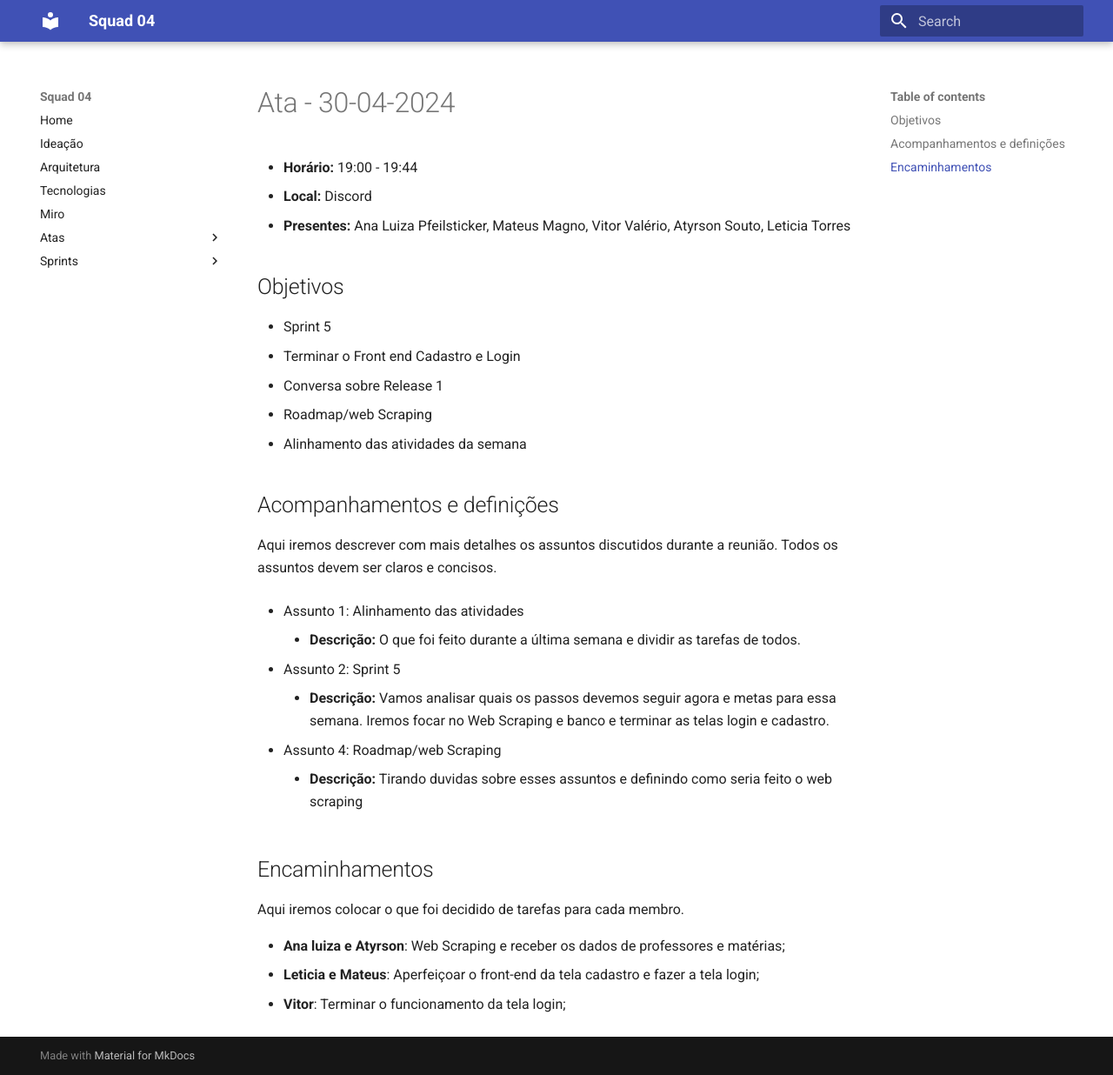
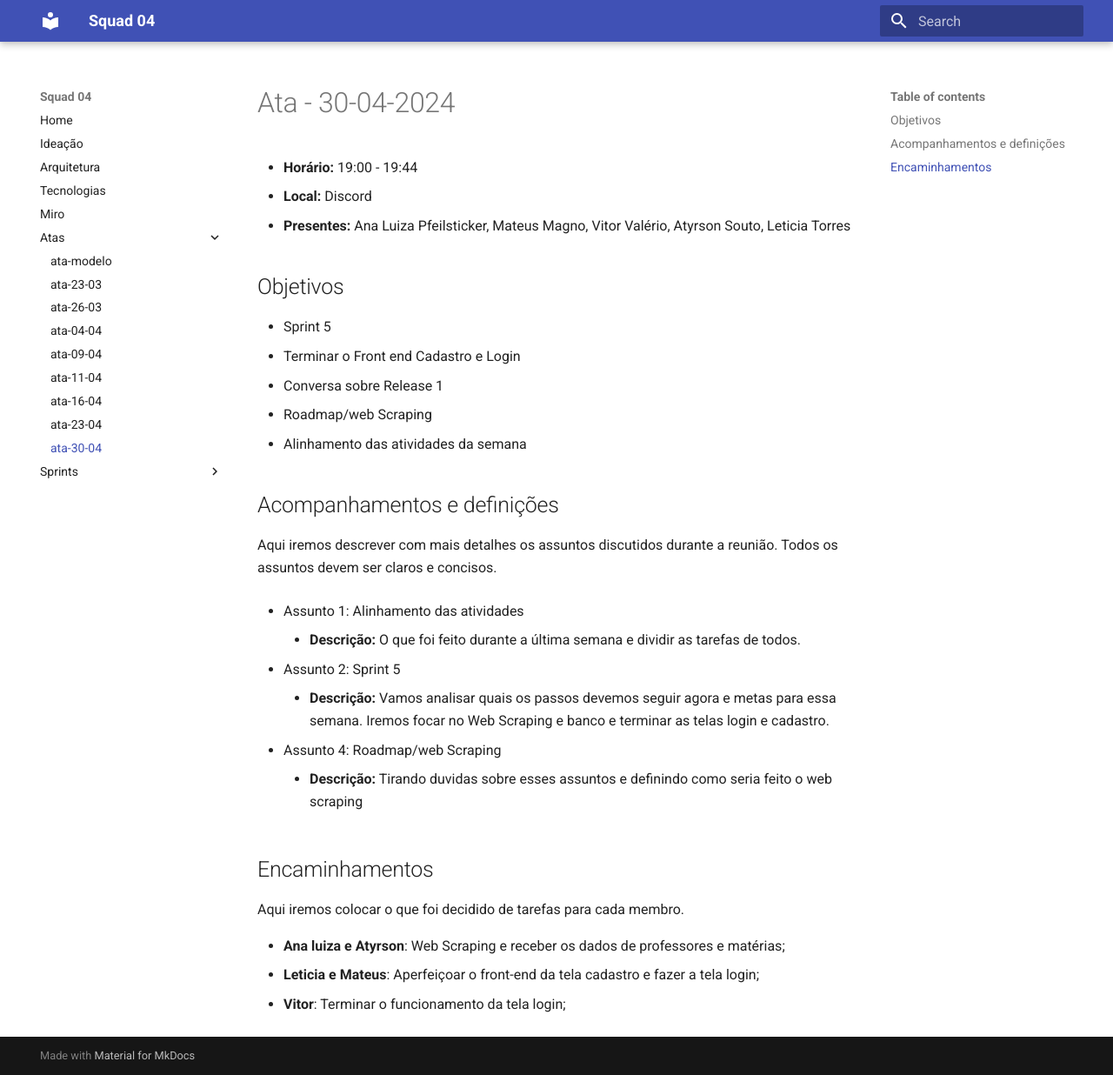
Before and after one commit to unb-mds/2024-1-squad04, an MkDocs documentation site: the page built from docs/Atas/ata-30-04.md, in a window 1280 px wide and 1236 px high. Shown: the whole window at 87% size. Built offline with MkDocs 1.6.1 and Material for MkDocs 9.7.7, drawn with Linux system fonts in a browser that asks for light colours.

Commit message:
Create ata-30-04

```diff
--- a/mkdocs.yml
+++ b/mkdocs.yml
@@ -17,6 +17,7 @@ nav:
     - ata-11-04: Atas/ata-11-04.md
     - ata-16-04: Atas/ata-16-04.md
     - ata-23-04: Atas/ata-23-04.md
+    - ata-30-04: Atas/ata-30-04.md
 
   - Sprints:
     - Sprint 0: Sprints/sprint0.md
```
